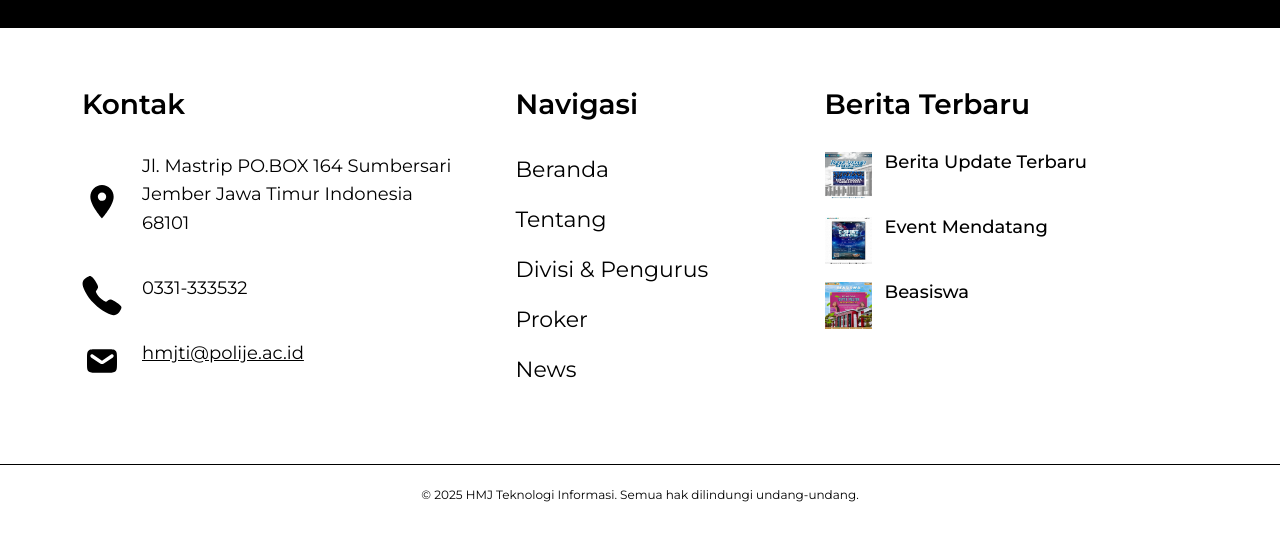
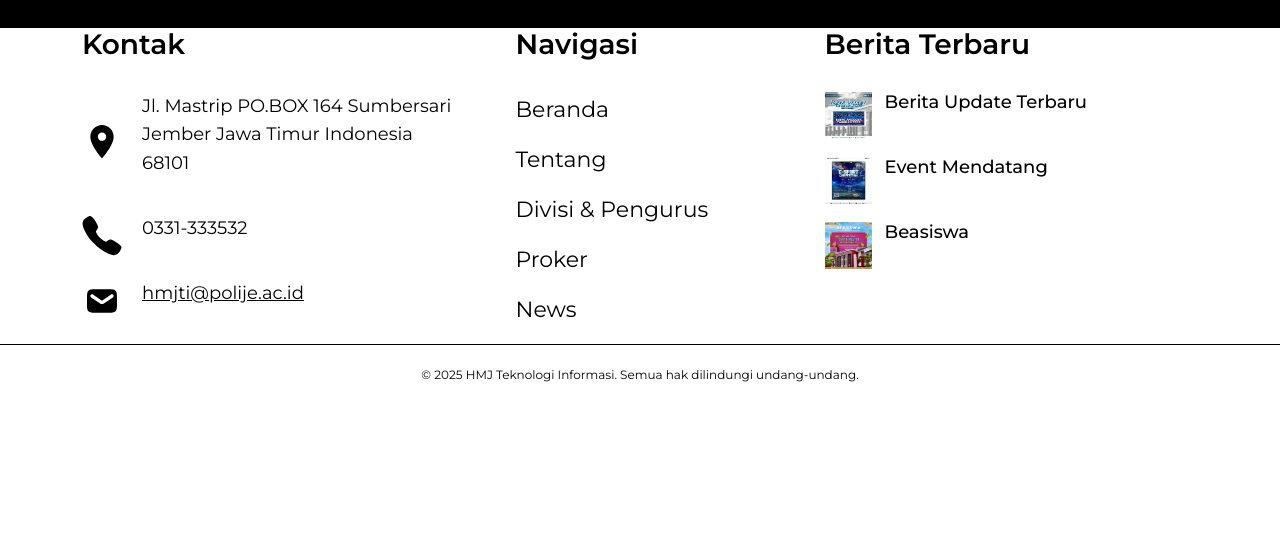
Before and after one commit to tif25-sks/hmjti.polije.2, a plain HTML site: page showmore1.html in a window 1280 px wide. Shown: the part 2371-2911 px from the top of the page. After the commit the page ends 2791 px from the top, so only its background shows below. Drawn offline with nearby package versions, Linux system fonts and the light colour scheme.

Commit message:
news.html

```diff
--- a/showmore1.html
+++ b/showmore1.html
@@ -515,9 +515,10 @@
             color: white;
         }
 
-        .footer-main {
-            padding: 60px 0;
-        }
+       .footer-main {
+       padding-top: 0px;
+      padding-bottom: 0px;
+    }
 
         .footer-grid {
             display: grid;
```
Also changed, not shown: news.html (+2 -1 lines), newsbea.html (+4 -3 lines), newslom.html (+3 -2 lines), newssem.html (+3 -2 lines), showmmorelkmm.html (+3 -2 lines), showmorebea.html (+3 -2 lines), showmorelomba.html (+4 -3 lines), showmoreoprec.html (+3 -2 lines), showmorerapat.html (+4 -3 lines), showmorespk.html (+4 -3 lines).
